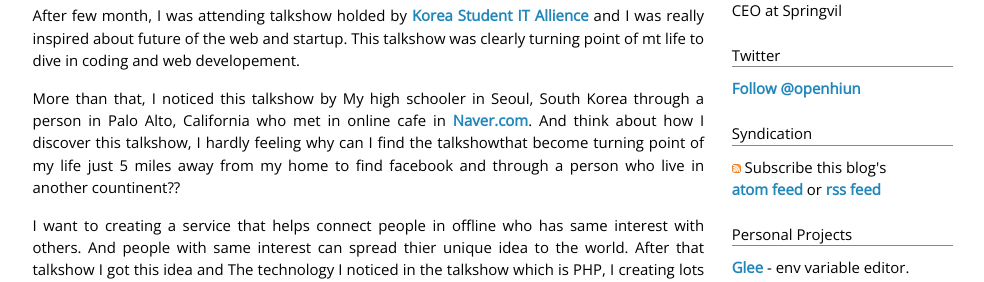
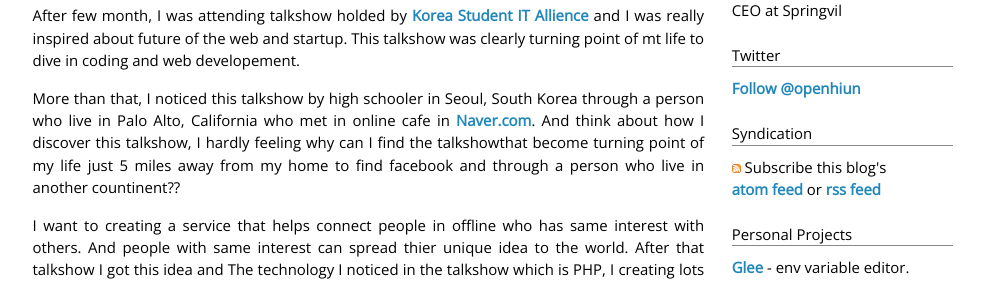
Before and after one commit to Gorski4123/openhiun.github.com, a Jekyll site: the page built from _posts/2013-11-29-next-wave.md, in a window 1280 px wide and 900 px high, scrolled down 314 px. Shown: the part 172-454 px from the top of the window, without its empty margins (160-1144 px from the left). Built offline with Jekyll 4.4.1, drawn with Linux system fonts in a browser that asks for light colours; Markdown is read by kramdown in place of the engine named in the settings; comment, search, counter and statistics services are not loaded.

Commit message:
Update 2013-11-29-next-wave.md

```diff
--- a/_posts/2013-11-29-next-wave.md
+++ b/_posts/2013-11-29-next-wave.md
@@ -16,7 +16,7 @@ Hi It's Springvil Team and Thank you for joining greate jearney with us to being
 
 After few month, I was attending talkshow holded by [Korea Student IT Allience][ksia] and I was really inspired about future of the web and startup. This talkshow was clearly turning point of mt life to dive in coding and web developement.
 
-More than that, I noticed this talkshow by My high schooler in Seoul, South Korea through a person in Palo Alto, California who met in online cafe in [Naver.com][naver]. And think about how I discover this talkshow, I hardly feeling why can I find the talkshowthat become turning point of my life just 5 miles away from my home to find facebook and through a person who live in another countinent??
+More than that, I noticed this talkshow by high schooler in Seoul, South Korea through a person who live in Palo Alto, California who met in online cafe in [Naver.com][naver]. And think about how I discover this talkshow, I hardly feeling why can I find the talkshowthat become turning point of my life just 5 miles away from my home to find facebook and through a person who live in another countinent??
 
 I want to creating a service that helps connect people in offline who has same interest with others. And people with same interest can spread thier unique idea to the world. After that talkshow I got this idea and The technology I noticed in the talkshow which is PHP, I creating lots of service with. And almost a years later, We are releasing Springvil to the world to sovle the problem I was facing into, and hope to improve hundreds of millios of people's live better.
 
```
